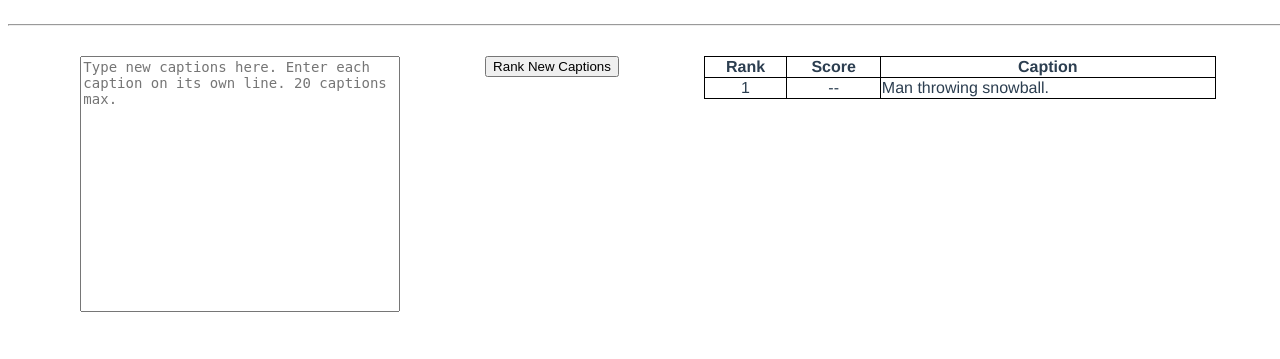
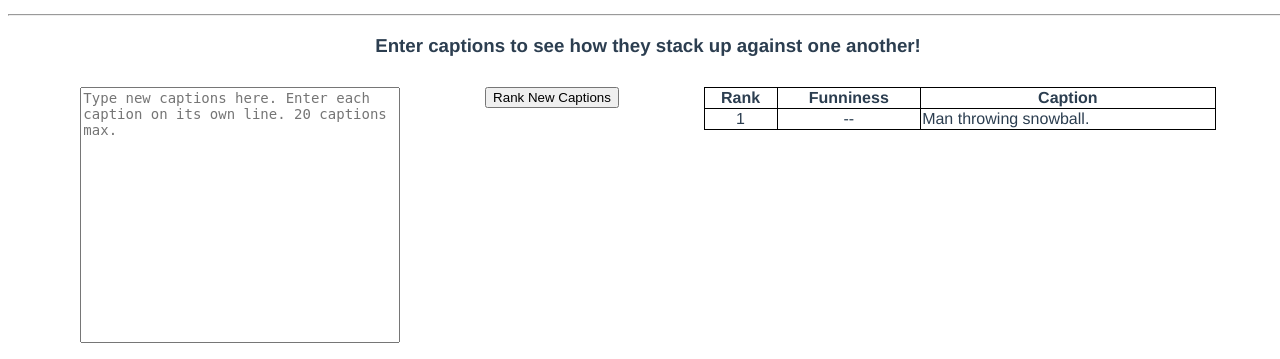
Before and after one commit to nextml/AHA, a Flask app: page / in a window 1280 px wide. Shown: the part 501-860 px from the top of the page. Before the commit the page ends 813 px from the top, so only its background shows below. Run offline with Flask 2, Linux system fonts and the light colour scheme; parts of the project's set-up code (start-up, migrations or seed data) failed here and were passed over.

Commit message:
Basic templating

```diff
--- a/app/templates/index.html
+++ b/app/templates/index.html
@@ -5,10 +5,9 @@
     </head>
     <body class="app">
 	<div class="text--center margin">
-        	<h1 style="margin-top: 40px">HUMAN: a Humor Advancement ContraptioN</h1>
-		<h3>Bellow is an image from the New Yorker Caption Contest. Enter captions to see how they stack up against one another!</h3>
+        	<h1 style="margin-top: 40px">AHA: an AI Humor Assisstant</h1>
+		<h3>Here's a New Yorker Caption Contest cartoon:</h3>
 	</div>
-	<hr>
 	<div class="margin">
 		<img class="caption-img center" src="{{ url }}"/>
 	</div>
@@ -22,6 +21,9 @@
 		</form>
 	</div>
 	<hr>
+    <div style="text-align: center;">
+     <h3>Enter captions to see how they stack up against one another! </h3>
+    </div>
 	<form action="/compare_captions" method="post" class="flex-container input-buttons margin" id="f1">
 		<div>
 			<textarea name="user_caption" value="{{ c1 if c1 is not none }}" placeholder="Type new captions here. Enter each caption on its own line. 20 captions max." class="input-button {{ 'caption-winner' if winner == 0 }} {{ 'caption-loser' if winner == 1 }}" name="user_input" style="resize: none; height: 20vw; font-size: 14px" cols=20></textarea>
@@ -35,11 +37,11 @@
 			<table style="width: 40vw">
 				<tr>
 					<th>Rank</th>
-					<th>Score</th>
+					<th>Funniness</th>
 					<th>Caption</th>
 				</tr>
 				{% for key, value in options.items() %}
-				<tr id="reload" {% if key in new %} bgcolor="yellow"{% endif %}>
+				<tr id="reload" {% if key in new %} bgcolor="#FFF4C9"{% endif %}>
 					<td align="center" id="reload">{{loop.index}}</td>
 					<td align="center">{{value}}</td>
 					<td>{{key}}</td>
```
